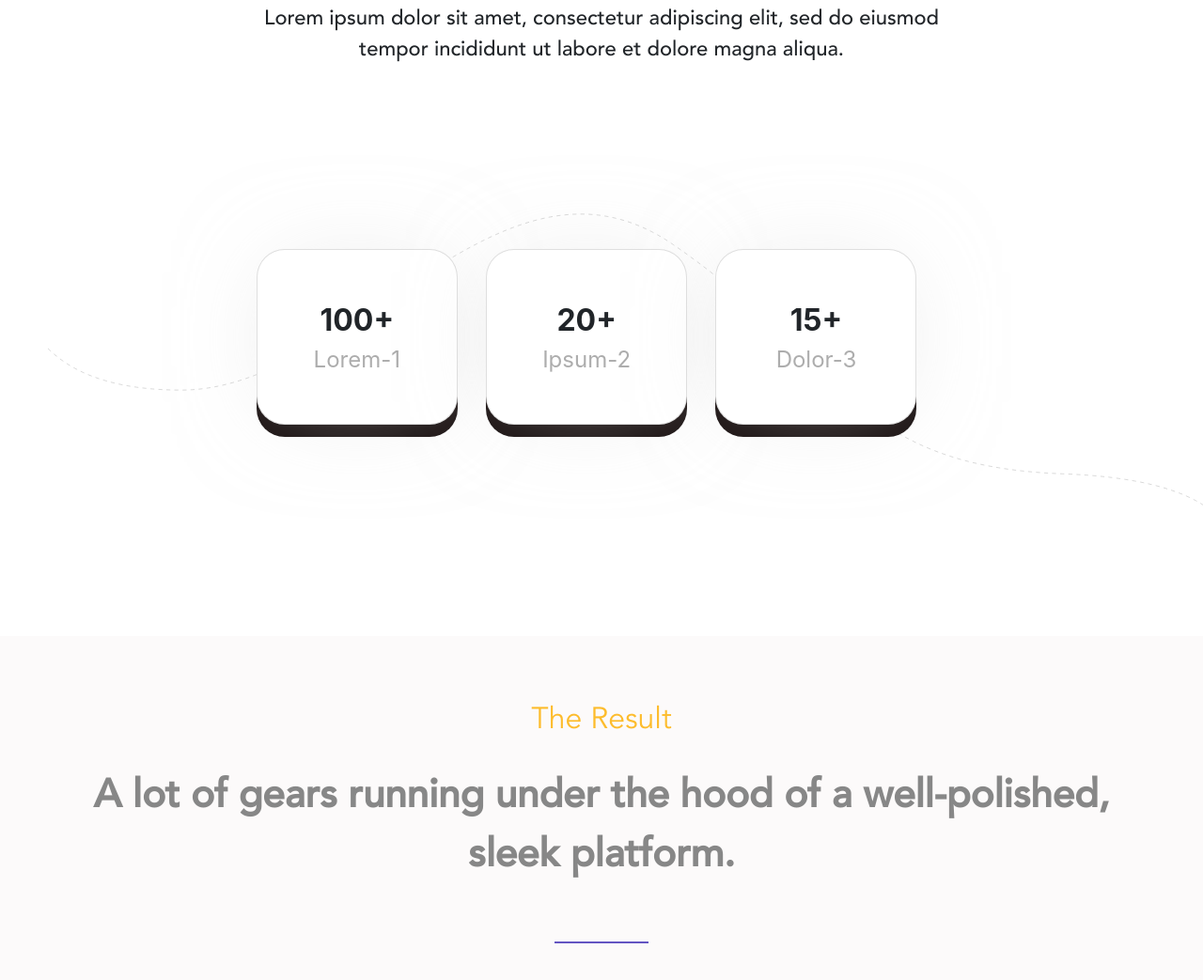
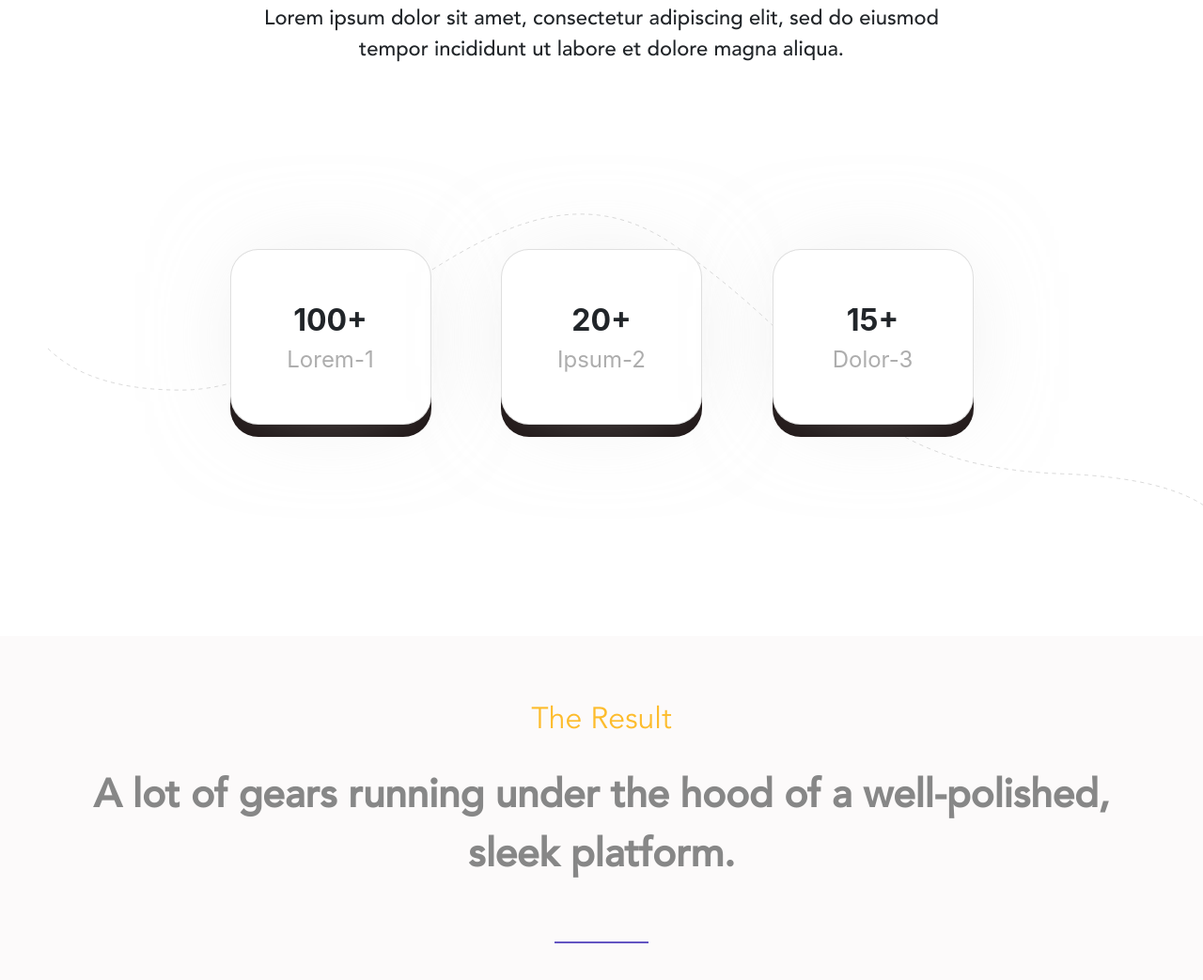
Before and after one commit to ravikiran-pro/webTutorial, a plain HTML site: page emtax/index.html in a window 1280 px wide. Shown: the part 4845-5888 px from the top of the page at 94% size. Drawn offline with Linux system fonts and the light colour scheme.

Commit message:
final-correction 2.0

```diff
--- a/emtax/index.html
+++ b/emtax/index.html
@@ -294,9 +294,9 @@
             <div class="col-12 sub-title f-am">Lorem ipsum dolor sit amet, consectetur adipiscing elit, sed do eiusmod tempor
                 incididunt ut labore et dolore magna aliqua.</div>
         </div>
-        <div class="row">
+        <div class="row justify-content-center">
             <img src="assets/images/path-22.svg" alt="--" srcset="" style="position: absolute; left: 4%; margin-top: -3%; width: 96%;">
-            <div class="col-sm-12 col-md-2 col-xl-2 card-col pb-5">
+            <div class="col-sm-12 col-md-3 col-lg-3 col-xl-3 card-col pb-5">
                 <div class="card" id="card-1">
                     <div class="content">
                         <div class="header">100+</div>
@@ -304,7 +304,7 @@
                     </div>
                 </div>
             </div>
-            <div class="col-sm-12 col-md-2 col-xl-2 card-col pb-5" id="card-2">
+            <div class="col-sm-12 col-md-3 col-lg-3 col-xl-3 card-col pb-5" id="card-2">
                 <div class="card">
                     <div class="content">
                         <div class="header">20+</div>
@@ -312,7 +312,7 @@
                     </div>
                 </div>
             </div>
-            <div class="col-sm-12 col-md-2 col-xl-2 card-col pb-5" id="card-3">
+            <div class="col-sm-12 col-md-3 col-lg-3 col-xl-3 card-col pb-5" id="card-3">
                 <div class="card">
                     <div class="content">
                         <div class="header">15+</div>
--- a/emtax/styles/_queries.scss
+++ b/emtax/styles/_queries.scss
@@ -11,6 +11,9 @@
     #result .sub-header{font-size: 24px; color: black;}
     #help {.row {.header{font-size: 24px;} .sub-header{font-size: 32px;}}}
     .company-name{font-size: 16px;}
+}
+@media (min-width:768px) and (max-width:991px){
+    #model .row:nth-child(2){padding-right: 15%;}
 }
 @media (max-width:556px){
     #challenge{
--- a/emtax/styles/main.scss
+++ b/emtax/styles/main.scss
@@ -373,19 +373,15 @@ html,body{
             }
         }
         &:nth-child(2){
-            margin-left: 16%;
-            margin-right: 16%;
             padding-bottom: 15%;
             .card-col{
-                padding-right: 30%;
                 .card{
+                    margin: auto;
                     height: 187px;
                     width: 214px;
                     z-index:4;
-                    margin-right: 6%;
                     border-radius: 30px;
                     box-shadow: 0 0px 104px -24px rgba(210, 210, 210, 0.52), 0px 13px 0px 0px rgba(25, 17, 17, 1);
-
                     .content{
                         margin: auto;
                         .header{
```
Also changed, not shown: emtax/styles/main.css, 1 other file.
